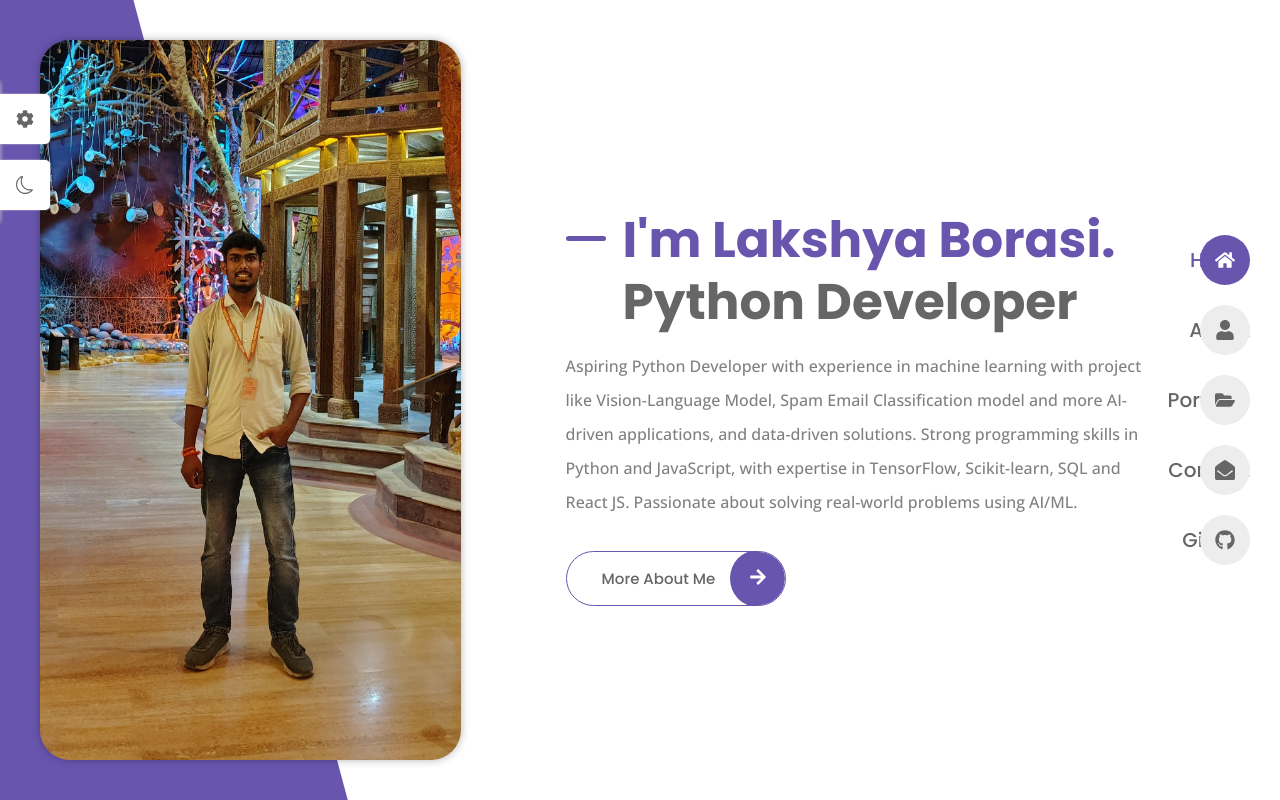
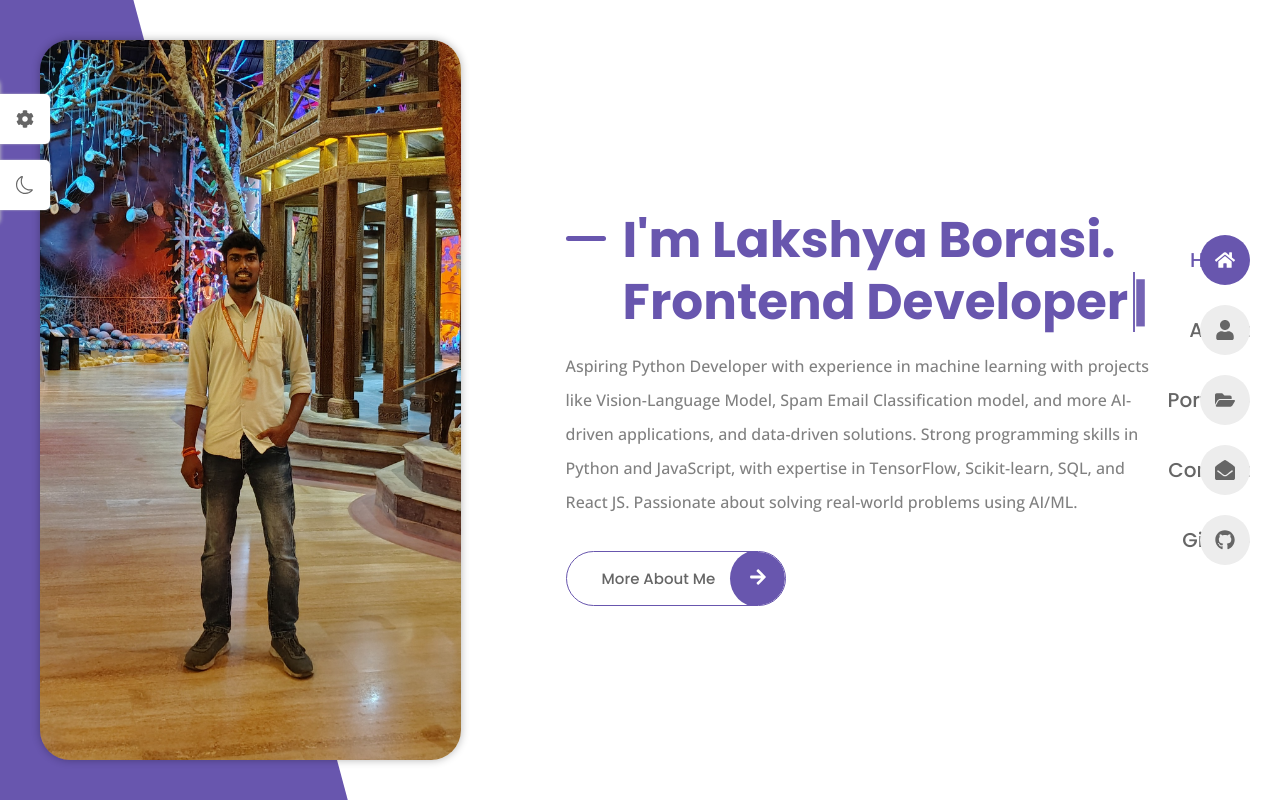
Before and after one commit to targetlakshya/Personal-Portfolio, a React (Vite) app: page / in a window 1280 px wide. Built offline with nearby package versions, Linux system fonts and the light colour scheme; the HTML template or start-up script is replaced by a standard one.

Commit message:
Text Animation added

```diff
--- a/src/pages/Home/Home.jsx
+++ b/src/pages/Home/Home.jsx
@@ -1,19 +1,59 @@
-import React from 'react';
-import Profile from '../../assets/Profile122.jpg'
+import React, { useState, useEffect } from 'react';
+import Profile from '../../assets/Profile122.jpg';
 import { Link } from 'react-router-dom';
 import { FaArrowRight } from "react-icons/fa";
-import "./home.css"
+import "./home.css";
 
 function Home() {
+    const roles = ["Python Developer", "Frontend Developer", "ML Engineer"];
+    const [displayText, setDisplayText] = useState("");
+    const [currentRoleIndex, setCurrentRoleIndex] = useState(0);
+    const [charIndex, setCharIndex] = useState(0);
+    const [isDeleting, setIsDeleting] = useState(false);
+
+    useEffect(() => {
+        const currentRole = roles[currentRoleIndex];
+
+        if (!isDeleting && charIndex < currentRole.length) {
+            setTimeout(() => {
+                setDisplayText(prev => prev + currentRole[charIndex]);
+                setCharIndex(prev => prev + 1);
+            }, 100); // Typing speed
+        }
+        else if (isDeleting && charIndex > 0) {
+            setTimeout(() => {
+                setDisplayText(prev => prev.slice(0, -1));
+                setCharIndex(prev => prev - 1);
+            }, 50); // Deleting speed
+        }
+        else if (!isDeleting && charIndex === currentRole.length) {
+            setTimeout(() => setIsDeleting(true), 1000); // Delay before erasing
+        }
+        else if (isDeleting && charIndex === 0) {
+            setIsDeleting(false);
+            setCurrentRoleIndex((prevIndex) => (prevIndex + 1) % roles.length);
+        }
+    }, [charIndex, isDeleting, currentRoleIndex]);
+
     return (
         <section className="home section grid">
-            <img src={Profile} alt="" className="home__img" />
+            <img src={Profile} alt="Profile" className="home__img" />
 
             <div className="home__content">
                 <div className="home__data">
-                    <h1 className="home__title"><span>I'm Lakshya Borasi.</span> Python Developer</h1>
+                    <h1 className="home__title">
+                        <span>I'm Lakshya Borasi.</span>
+                        <br /> {/* Force text to start on the next line immediately */}
+                        <span className="typing-container">
+                            <span className="typing-text">{displayText}</span>
+                            <span className="cursor">|</span>
+                        </span>
+                    </h1>
 
-                    <p className="home__description">Aspiring Python Developer with experience in machine learning with project like Vision-Language Model, Spam Email Classification model and more AI-driven applications, and data-driven solutions. Strong programming skills in Python and JavaScript, with expertise in TensorFlow, Scikit-learn, SQL and React JS. Passionate about solving real-world problems using AI/ML.   </p>
+                    <p className="home__description">
+                        Aspiring Python Developer with experience in machine learning with projects like Vision-Language Model, Spam Email Classification model, and more AI-driven applications, and data-driven solutions.
+                        Strong programming skills in Python and JavaScript, with expertise in TensorFlow, Scikit-learn, SQL, and React JS. Passionate about solving real-world problems using AI/ML.
+                    </p>
 
                     <Link to='/about' className='button'>
                         More About Me <span className='button__icon'> <FaArrowRight /></span>
--- a/src/pages/Home/home.css
+++ b/src/pages/Home/home.css
@@ -60,3 +60,35 @@
     /* scroll-behavior: unset; */
     transform: rotate(-15deg);
 }
+
+.role-text {
+    transition: opacity 0.5s ease-in-out;
+}
+
+.typing-container {
+    display: inline-flex;
+    align-items: center;
+    gap: 5px;
+    white-space: nowrap; /* Prevents line breaks */
+    font-size: var(--h1-font-size);
+    font-weight: bold;
+    color: var(--first-color);
+}
+
+.typing-text {
+    font-weight: bold;
+}
+
+.cursor {
+    display: inline-block;
+    width: 2px;
+    height: 1.2em;
+    background-color: var(--first-color);
+    animation: blink 0.7s infinite;
+}
+
+@keyframes blink {
+    0% { opacity: 1; }
+    50% { opacity: 0; }
+    100% { opacity: 1; }
+}
```
